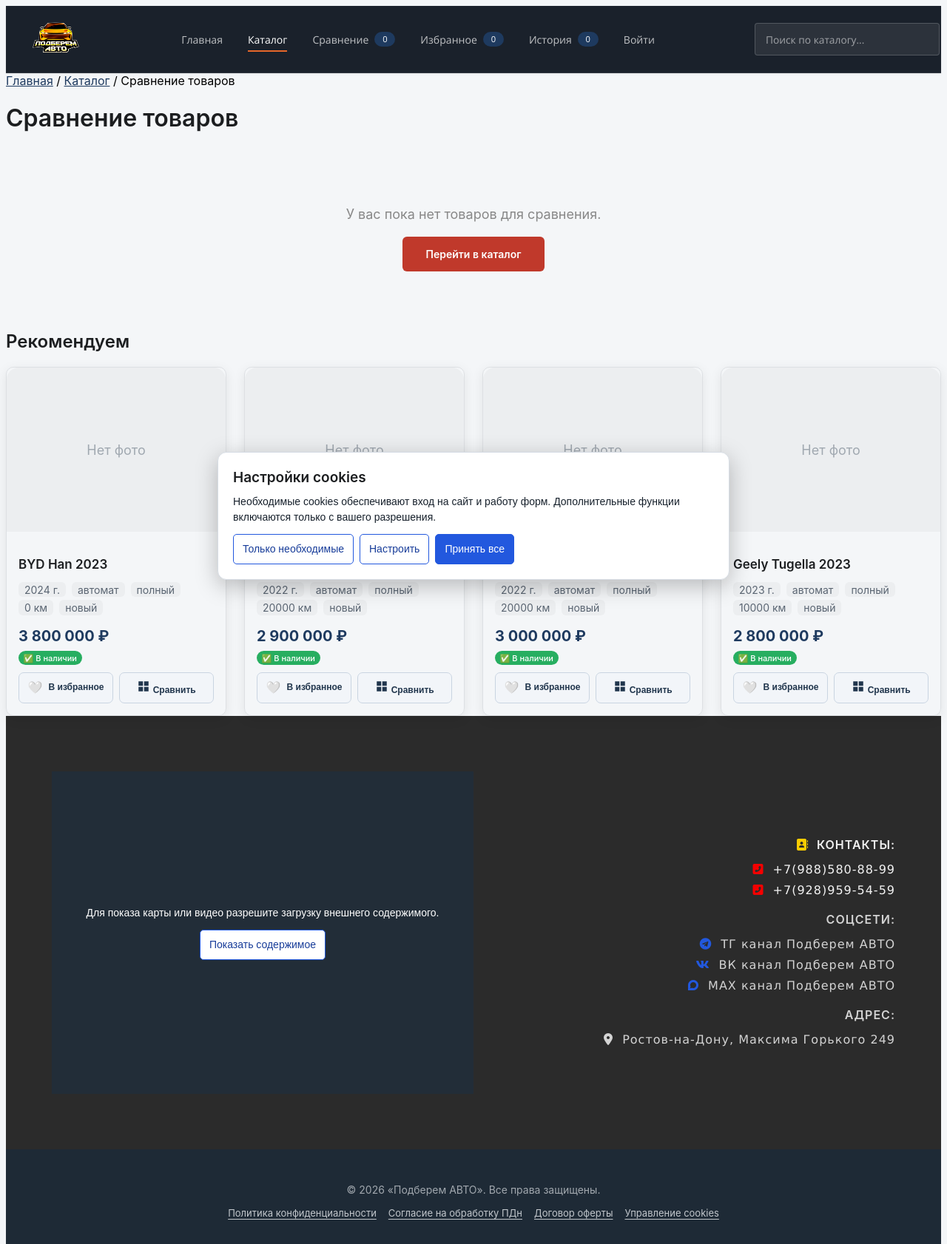
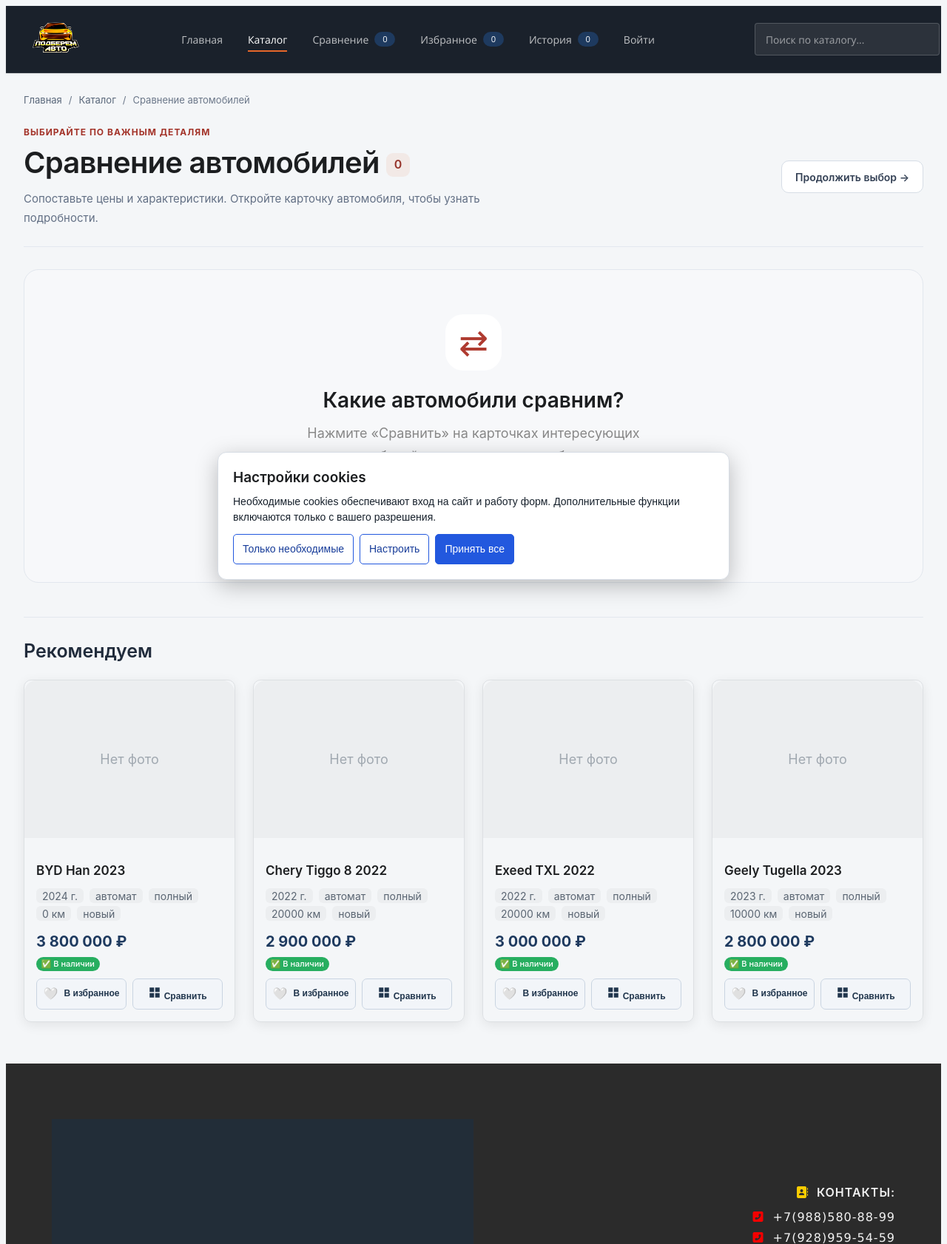
Before and after one commit to NetMann-git/django-auto-catalog-beget, a Django app: page /catalog/comparison/ in a window 1280 px wide. Shown: the top 1682 px of the page at 74% size. Run offline with Django 5.2, Linux system fonts and the light colour scheme; data comes from the database, SQL or seed files in the repository; tables that the repository leaves empty hold one stand-in row (values such as "Sample post"); some libraries are stand-ins or nearby versions.

Commit message:
сравнение: обновить оформление таблицы автомобилей 82-35

```diff
--- a/apps/products/templates/products/comparison.html
+++ b/apps/products/templates/products/comparison.html
@@ -7,62 +7,75 @@
 {% load comparison_filters %}
 
 {% block extra_css %}
+    {{ block.super }}
     <link rel="stylesheet" href="{% static 'products/css/catalog/catalog.css' %}">
     <link rel="stylesheet" href="{% static 'products/css/availability.css' %}">
+    <link rel="stylesheet" href="{% static 'wishlist/css/wishlist-page.css' %}">
+    <link rel="stylesheet" href="{% static 'products/css/comparison-page.css' %}">
 {% endblock %}
 
-{% block title %}Сравнение товаров{% endblock %}
+{% block title %}Сравнение автомобилей{% endblock %}
 
 {% block content %}
-<div class="container">
+<div class="container wishlist-page comparison-page">
 
     <!-- Хлебные крошки -->
-    <nav class="breadcrumbs">
+    <nav class="breadcrumbs" aria-label="Хлебные крошки">
         <a href="/">Главная</a>
         <span>/</span>
         <a href="/catalog/">Каталог</a>
         <span>/</span>
-        <span>Сравнение товаров</span>
+        <span>Сравнение автомобилей</span>
     </nav>
 
-    <h1>Сравнение товаров</h1>
-
-    <!-- Сообщение о пустом списке -->
-    <div id="empty-message" style="text-align: center; padding: 60px 20px; {% if products %}display:none;{% endif %}">
-        <p style="font-size: 18px; color: #888; margin-bottom: 20px;">
-            У вас пока нет товаров для сравнения.
-        </p>
-        <a href="{% url 'catalog:catalog' %}" class="btn" style="display: inline-block; padding: 12px 30px; background: #c0392b; color: white; text-decoration: none; border-radius: 6px;">
-            Перейти в каталог
-        </a>
+    <header class="wishlist-page__header">
+        <div>
+            <p class="wishlist-page__eyebrow">Выбирайте по важным деталям</p>
+            <h1>Сравнение автомобилей <span class="wishlist-page__count" data-comparison-count>{{ products|length }}</span></h1>
+            <p class="wishlist-page__intro">Сопоставьте цены и характеристики. Откройте карточку автомобиля, чтобы узнать подробности.</p>
+        </div>
+        <a class="wishlist-page__catalog" href="{% url 'catalog:catalog' %}">Продолжить выбор →</a>
+    </header>
+    <div class="wishlist-page__empty" id="empty-message" {% if products %}style="display:none;"{% endif %}>
+        <div class="wishlist-page__empty-icon" aria-hidden="true">⇄</div>
+        <h2>Какие автомобили сравним?</h2>
+        <p>Нажмите «Сравнить» на карточках интересующих автомобилей — здесь появится таблица их характеристик.</p>
+        <a class="wishlist-page__catalog wishlist-page__catalog--primary" href="{% url 'catalog:catalog' %}">Перейти в каталог</a>
     </div>
 
     <!-- Таблица сравнения -->
     <div id="comparison-table-wrapper" {% if not products %}style="display:none;"{% endif %}>
+        <p class="comparison-page__hint" id="comparison-scroll-hint">Если таблица не помещается на экране, прокрутите её по горизонтали →</p>
+        <div class="comparison-page__scroll" role="region" aria-label="Таблица сравнения автомобилей" aria-describedby="comparison-scroll-hint" tabindex="0">
         <table class="comparison-table" id="comparison-table">
             <thead>
                 <tr>
-                    <th>Характеристика</th>
+                    <th scope="col">Автомобиль</th>
                     {% for product in products %}
-                        <th data-product-id="{{ product.id }}">
-                            <a href="{{ product.get_absolute_url }}">{{ product.title }}</a>
+                        <th scope="col" data-product-id="{{ product.id }}">
+                            <a class="comparison-page__car" href="{{ product.get_absolute_url }}">
+                                {% if product.image %}
+                                <img src="{% thumbnail product.image 400x300 crop %}" alt="{{ product.title }}" width="400" height="300" loading="lazy">
+                                {% else %}<span class="comparison-page__placeholder">Нет фото</span>{% endif %}
+                                <span>{{ product.title }}</span>
+                            </a>
                             <button class="compare-btn remove-btn"
                                     data-product-id="{{ product.id }}"
                                     data-url="{% url 'catalog:toggle_comparison_ajax' product.id %}"
-                                    type="button">✕</button>
+                                    type="button" aria-label="Убрать {{ product.title }} из сравнения" title="Убрать из сравнения">✕</button>
                         </th>
                     {% endfor %}
                 </tr>
             </thead>
             <tbody>
                 <tr>
-                    <td>Цена</td>
+                    <th scope="row">Цена</th>
                     {% for product in products %}
-                        <td data-product-id="{{ product.id }}">{{ product.price|price_format }} {{ product.currency }}</td>
+                        <td data-product-id="{{ product.id }}"><strong class="comparison-page__price">{{ product.price|price_format }} {% if product.currency == "RUB" %}₽{% else %}{{ product.currency }}{% endif %}</strong></td>
                     {% endfor %}
                 </tr>
                 <tr>
-                    <td>Наличие</td>
+                    <th scope="row">Наличие</th>
                     {% for product in products %}
                         <td data-product-id="{{ product.id }}">
                             <span class="availability-status availability-{{ product.availability_status }}">
@@ -72,33 +85,21 @@
                     {% endfor %}
                 </tr>
                 <tr>
-                    <td>Категория</td>
+                    <th scope="row">Категория</th>
                     {% for product in products %}
                         <td data-product-id="{{ product.id }}">{{ product.category.title|default:"—" }}</td>
                     {% endfor %}
                 </tr>
                 <tr>
-                    <td>Артикул</td>
+                    <th scope="row">Артикул</th>
                     {% for product in products %}
                         <td data-product-id="{{ product.id }}">{{ product.article|default:"—" }}</td>
-                    {% endfor %}
-                </tr>
-                <tr>
-                    <td>Изображение</td>
-                    {% for product in products %}
-                        <td data-product-id="{{ product.id }}">
-                            {% if product.image %}
-                                <img src="{% thumbnail product.image 120x90 crop %}" alt="{{ product.title }}" width="120" height="90" loading="lazy">
-                            {% else %}
-                                —
-                            {% endif %}
-                        </td>
                     {% endfor %}
                 </tr>
                 <!-- Динамические характеристики -->
                 {% for row in attributes_rows %}
                     <tr>
-                        <td>{{ row.name }}</td>
+                        <th scope="row">{{ row.name }}</th>
                         {% for product in products %}
                             <td data-product-id="{{ product.id }}">{{ row|get_item:product.id }}</td>
                         {% endfor %}
@@ -106,7 +107,8 @@
                 {% endfor %}
             </tbody>
         </table>
-        <a href="{% url 'catalog:catalog' %}" class="btn comparison-back-link">Вернуться в каталог</a>
+        </div>
+        <a href="{% url 'catalog:catalog' %}" class="wishlist-page__catalog comparison-back-link">Вернуться в каталог</a>
     </div>
 
     {% include "recommendations/_recommended_block.html" with recommended_products=recommended_products %}
```
Also changed, not shown: apps/products/static/products/css/comparison-page.css (added, +23 -0 lines).
